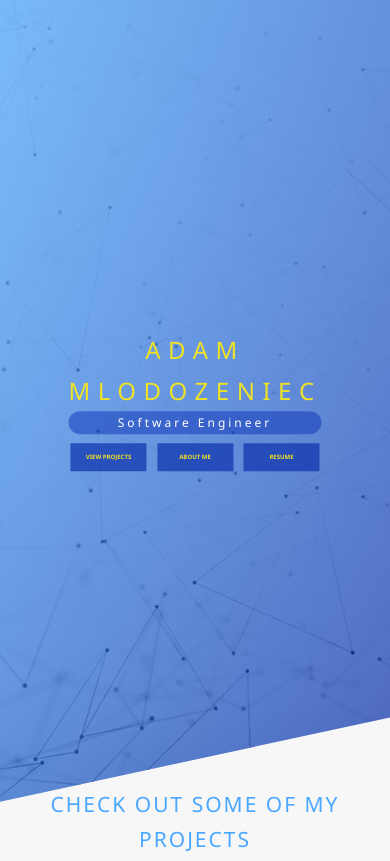
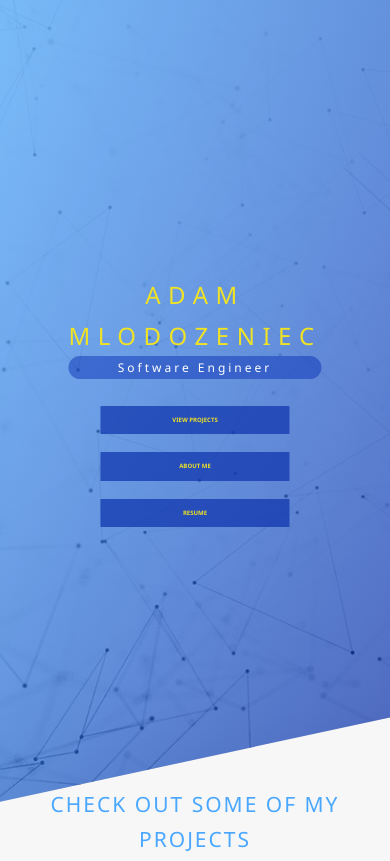
Before and after one commit to AMlodozeniec/modern_portfolio, a website: page dist/index.html in a window 390 px wide. Shown: the top 861 px of the page. Drawn offline with nearby package versions, Linux system fonts and the light colour scheme.

Commit message:
made buttons more mobile-friendly

```diff
--- a/scss/base/_typography.scss
+++ b/scss/base/_typography.scss
@@ -46,6 +46,7 @@ body {
   font-weight: 500;
   letter-spacing: 0.5rem;
   // margin-bottom: 1rem;
+  width: 100%;
   display: block;
 
   animation-name: fadeIn;
@@ -87,10 +88,6 @@ body {
   font-size: 1.6rem;
   // color: $color-yellow;
 
-
-  &__icon-text{
-    // color: $color-black;
-  }
 }
 
 .project__text {
@@ -126,17 +123,6 @@ body {
     // line-height: 25rem;
 
   }
-
-  &--stack {
-    // color: $color-black;
-    // display: table-cell;
-
-    // font-size: 1.4rem;
-    // font-weight: 600;
-    // display: table-cell;
-    // vertical-align: middle;
-    // margin: 0 auto;
-  }
 }
 
 .project__description {
--- a/scss/components/_button.scss
+++ b/scss/components/_button.scss
@@ -2,9 +2,12 @@
 
 //Button Styles
 .btn {
+
+
   &,
   &:link,
   &:visited {
+
     text-transform: uppercase;
     text-decoration: none;
     font-weight: 700;
@@ -13,11 +16,28 @@
     border-radius: .1rem;
     width: 30%;
 
+
+
     transition: all .2s;
 
     &:not(:last-child){
       margin-right: 1.5rem;
+
+      @include respond(phone){
+        margin-right: 0rem;
+      }
     }
+
+    @include respond(phone){
+      margin-top: 3rem;
+      // border-radius: 1.1rem;
+      width: 75%;
+      margin-right: 0rem;
+    }
+
+
+
+
 
   }
 
@@ -56,6 +76,9 @@
 
 .btn-container{
   display: flex;
+  @include respond(phone){
+    flex-direction: column;
+  }
 }
 
 .btn-project{
@@ -67,6 +90,10 @@
     text-decoration: none;
     font-weight: 700;
     padding: 1.5rem 0;
+
+    @include respond(phone){
+      width: 100%;
+    }
     // display: inline-block;
     // border-radius: .4rem;
     // width: 49%;
--- a/scss/layout/_grid.scss
+++ b/scss/layout/_grid.scss
@@ -1,6 +1,14 @@
 .row {
   max-width: $grid-width;
   margin: 0 auto;
+
+  @include respond(phone){
+    &__contact{
+      display: flex;
+      flex-direction: column;
+      align-items: center;
+    }
+  }
 
   &:not(:last-child) {
     margin-bottom: $gutter-vertical;
@@ -13,6 +21,9 @@
 
     &:not(:last-child) {
       margin-right: $gutter-horizontal;
+      @include respond(phone){
+        margin-right: 0;
+      }
     }
   }
 
--- a/scss/layout/_header.scss
+++ b/scss/layout/_header.scss
@@ -25,11 +25,19 @@
   }
 
   &__text-box {
+    @include respond(phone){
+      display: flex;
+      flex-direction: column;
+      align-items: center;
+    }
+
     position: absolute;
     top: 50%;
     left: 50%;
     transform: translate(-50%, -50%);
     text-align: center;
+
+
   }
 
 }
```
Also changed, not shown: dist/css/main.css, dist/index.html.
